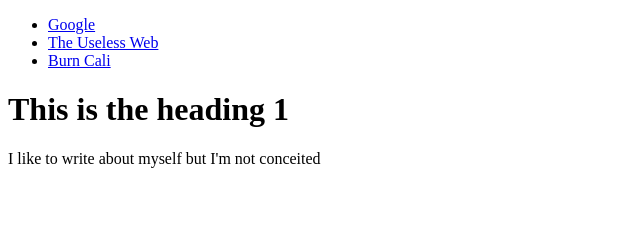
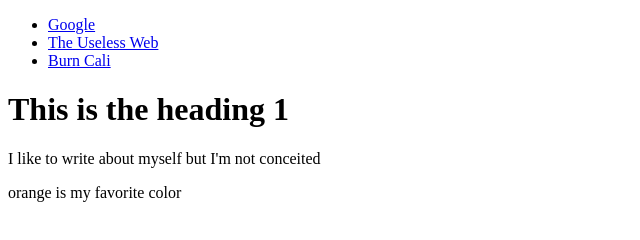
Before and after one commit to KalsumA/NewRepo, a plain HTML site: page my first webpage.html in a window 1280 px wide. Shown: the whole page, without its empty margins (0-640 px from the left). Drawn offline with Linux system fonts and the light colour scheme.

Commit message:
Update my first webpage.html

```diff
--- a/my first webpage.html
+++ b/my first webpage.html
@@ -14,6 +14,7 @@
   </nav>
 <h1>This is the heading 1</h1>
 <p>I like to write about myself but I'm not conceited</p>
+<p>orange is my favorite color</p>
 </body>
 </html>
 
```
